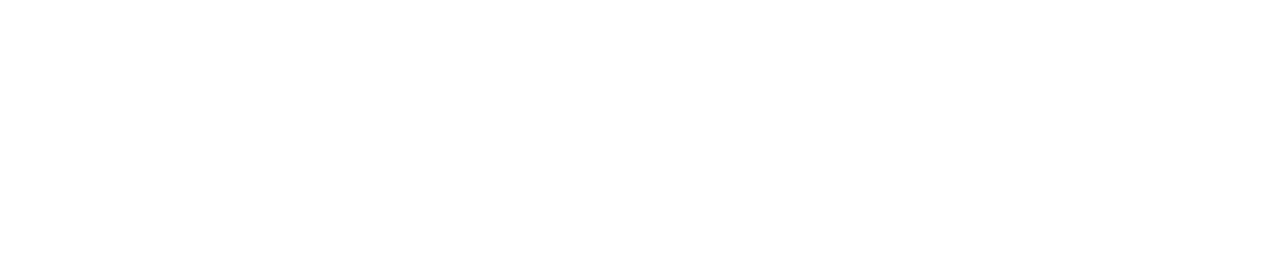
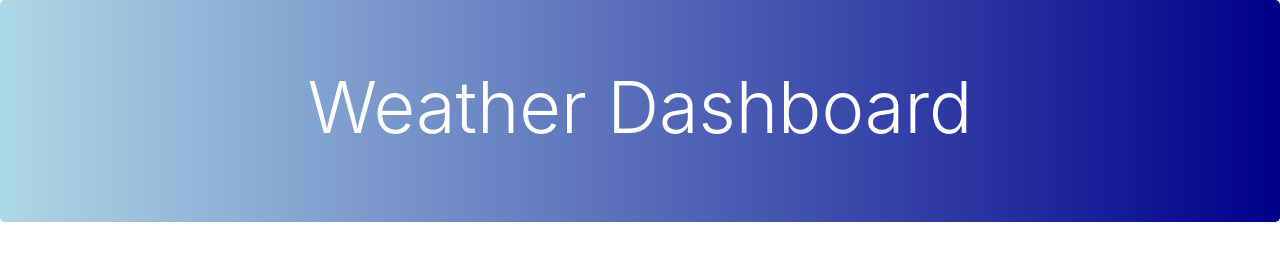
Before and after one commit to hmustain/Five-Day-Weather-Forecast, a plain HTML site: page index.html in a window 1280 px wide. Drawn offline with nearby package versions, Linux system fonts and the light colour scheme.

Commit message:
commit updates to header

```diff
--- a/assets/styles.css
+++ b/assets/styles.css
@@ -0,0 +1,5 @@
+#header {
+    background-image: linear-gradient(to left, darkblue, lightblue);
+    text-align: center;
+    color: white;
+}
--- a/index.html
+++ b/index.html
@@ -1,15 +1,29 @@
 <!DOCTYPE html>
 <html lang="en">
+  <head>
+    <meta charset="UTF-8" />
+    <meta name="viewport" content="width=device-width, initial-scale=1.0" />
+    <meta http-equiv="X-UA-Compatible" content="ie=edge" />
+    <link
+      rel="stylesheet"
+      href="https://stackpath.bootstrapcdn.com/bootstrap/4.3.1/css/bootstrap.min.css"
+    />
+    <link
+      href="https://fonts.googleapis.com/css?family=IBM+Plex+Sans:400,400i,700&display=swap"
+      rel="stylesheet"
+    />
+    <link
+      rel="stylesheet"
+      href="https://cdnjs.cloudflare.com/ajax/libs/font-awesome/5.11.2/css/all.min.css"
+    />
+    <link rel="stylesheet" href="./assets/styles.css" />
+    <title>Five Day Weather Forecast</title>
+  </head>
 
-<head>
-  <meta charset="UTF-8">
-  <meta name="viewport" content="width=device-width, initial-scale=1.0">
-  <meta http-equiv="X-UA-Compatible" content="ie=edge">
-  <link href="https://fonts.googleapis.com/css?family=IBM+Plex+Sans:400,400i,700&display=swap" rel="stylesheet">
-  <link rel="stylesheet" href="https://cdnjs.cloudflare.com/ajax/libs/font-awesome/5.11.2/css/all.min.css">
-  <link rel="stylesheet" href="./assets/styles.css" />
-  <title>Five Day Weather Forecast</title>
-</head>
-<body>
+  <body class="flex-column min-100-vh">
+    <header id="header" class="jumbotron">
+        <h1 class="display-3">Weather Dashboard</h1>
+      </header>
     <script src="./assets/script.js"></script>
-</body>
+  </body>
+</html>
```
